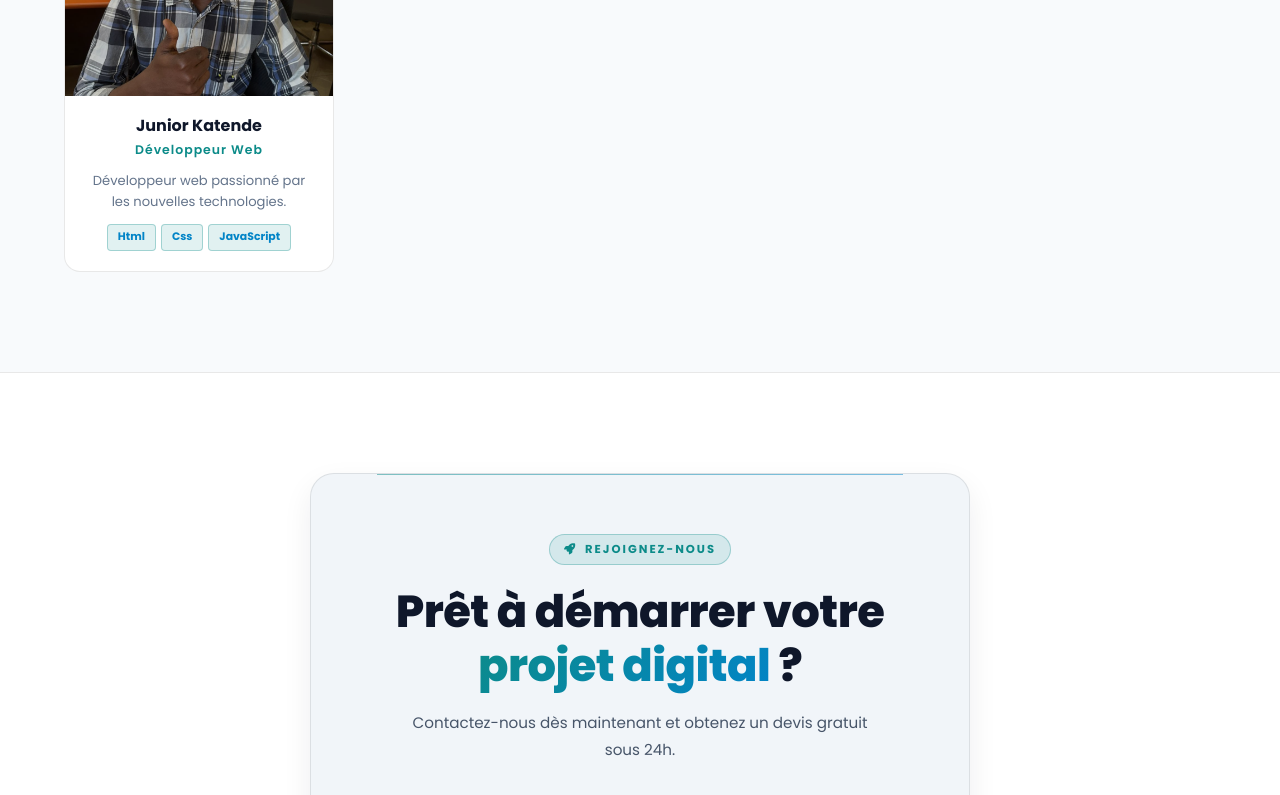
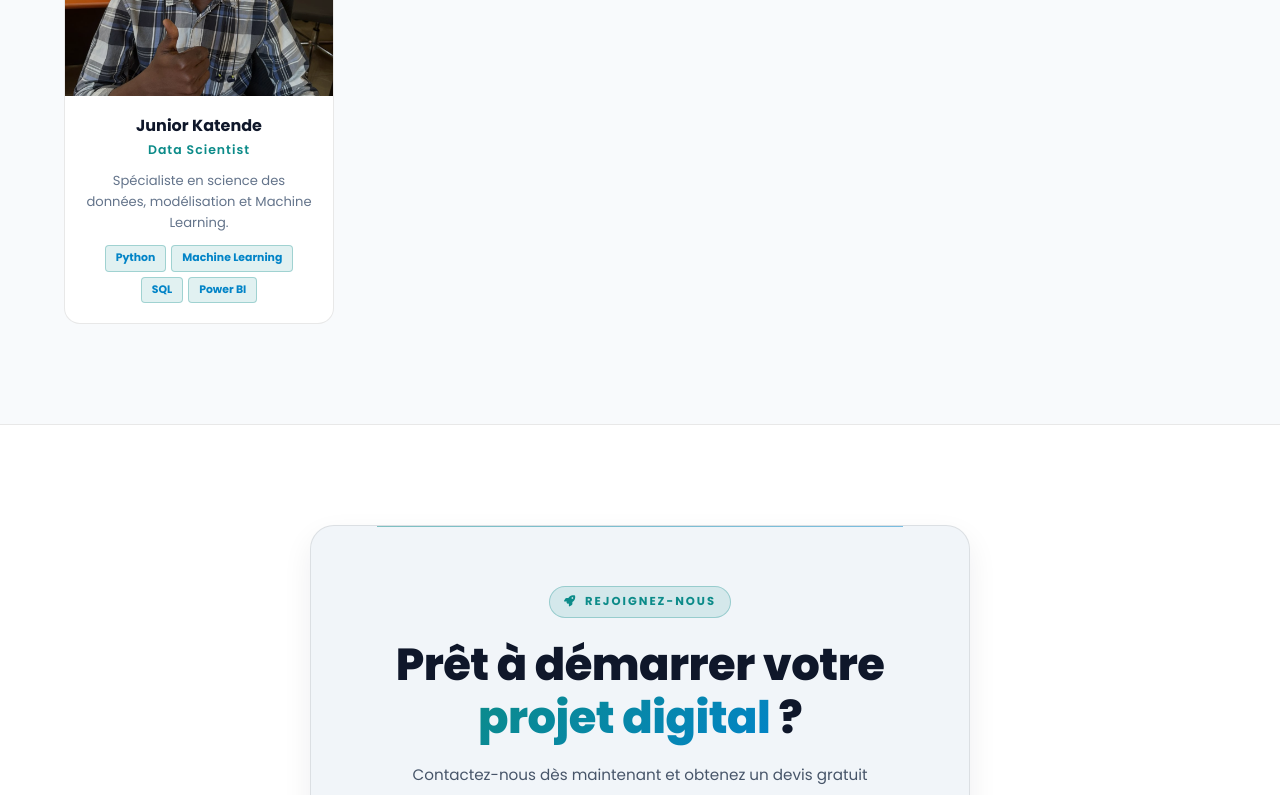
Before and after one commit to davkakabalu905-collab/codeur-x-site, a plain HTML site: page about.html in a window 1280 px wide. Shown: the part 4880-5675 px from the top of the page. Drawn offline with Linux system fonts and the light colour scheme.

Commit message:
Mise à jour du profil de Junior Katende en Data Scientist avec ses technologies

```diff
--- a/about.html
+++ b/about.html
@@ -811,10 +811,9 @@
           </div>
           <div class="team-body">
             <h3>Junior Katende</h3>
-            <div class="team-role">Développeur Web</div>
-            <p>Développeur web passionné par les nouvelles technologies.</p>
-            <div class="team-skills"><span class="team-skill">Html</span><span class="team-skill">Css</span><span
-                class="team-skill">JavaScript</span></div>
+            <div class="team-role">Data Scientist</div>
+            <p>Spécialiste en science des données, modélisation et Machine Learning.</p>
+            <div class="team-skills"><span class="team-skill">Python</span><span class="team-skill">Machine Learning</span><span class="team-skill">SQL</span><span class="team-skill">Power BI</span></div>
           </div>
         </div>
 
```
